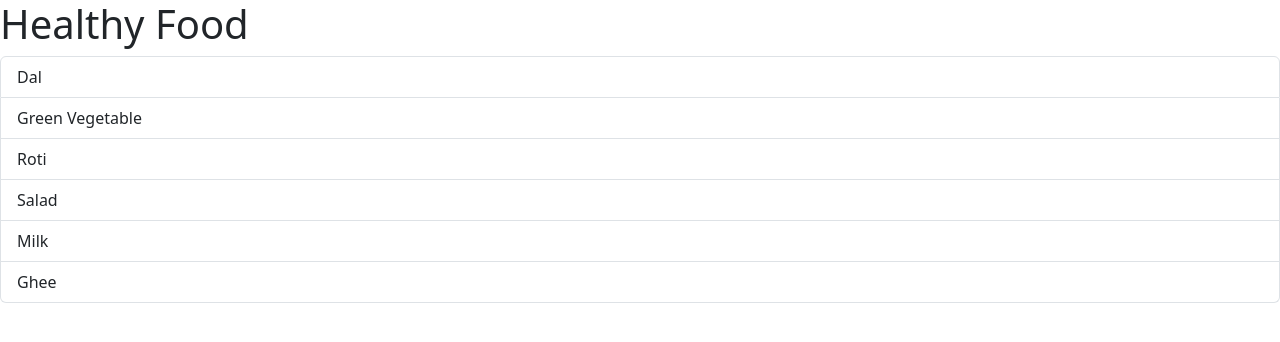
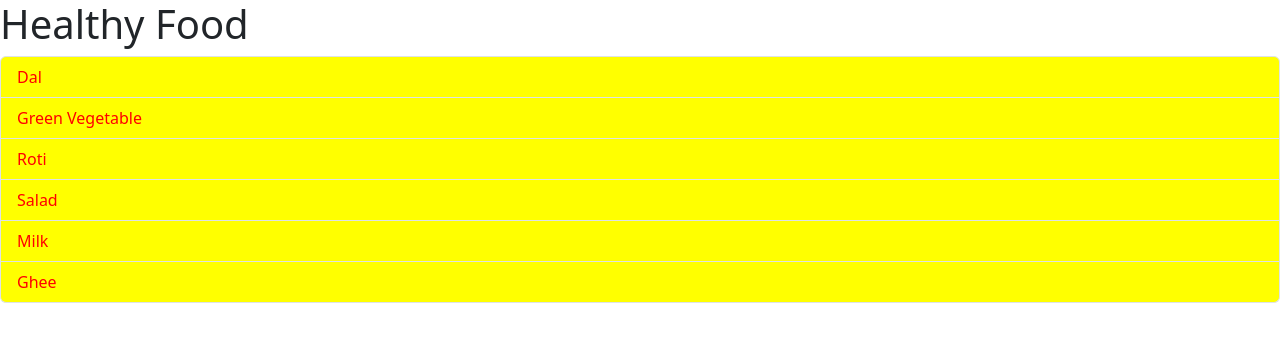
Before and after one commit to uttam8299/react-learn, a React (Vite) app in the folder Fragments/learning-fragments/: page / in a window 1280 px wide. Shown: the top 342 px of the page. Built offline with nearby package versions, Linux system fonts and the light colour scheme.

Commit message:
css modules

```diff
--- a/Fragments/learning-fragments/src/components/Item.jsx
+++ b/Fragments/learning-fragments/src/components/Item.jsx
@@ -1,6 +1,13 @@
+import styles from "./Item.module.css";
+
 const Item = (props) => {
   let { foodItem } = props; // array-destructuring
-  return <li className="list-group-item">{foodItem}</li>;
+  return (
+    <li className={`${styles["food-list"]} list-group-item`}>
+      <span className={styles["food-item"]}>{foodItem}</span>
+      {/* Css modules - for component level styling, generates special hash at the end of class to differentiate b/w different components styling of same type */}
+    </li>
+  );
 };
 
 export default Item;
--- /dev/null
+++ b/Fragments/learning-fragments/src/components/Item.module.css
@@ -0,0 +1,7 @@
+.food-item {
+    color: red;
+}
+
+.food-list {
+    background-color: yellow;
+}
```
